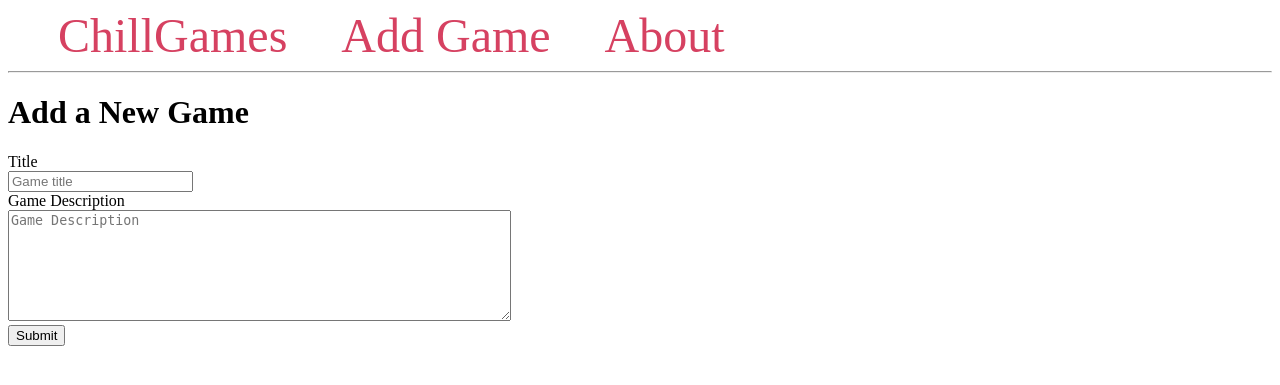
After one commit to Grumbumblior/ChillGamesDB, a Flask app: page /addgame/ in a window 1280 px wide. The commit adds this page. Shown: the top 385 px of the page. Run offline with Flask 3, Linux system fonts and the light colour scheme.

Commit message:
second commit

```diff
--- a/app.py
+++ b/app.py
@@ -1,7 +1,8 @@
 import sqlite3
-from flask import Flask, render_template
+from flask import Flask, render_template, request, url_for, flash, redirect
 
 app = Flask(__name__)
+app.config['SECRET_KEY'] = 'longRandomString'
 
 def get_db_connection():
   conn = sqlite3.connect('database.db')
@@ -15,3 +16,7 @@ def index():
   games = conn.execute('SELECT * FROM gametitle').fetchall()
   conn.close()
   return render_template('index.html', games=games)
+
+@app.route('/addgame/', methods=('GET', 'POST'))
+def addgame():
+    return render_template('addgame.html')
--- /dev/null
+++ b/templates/addgame.html
@@ -0,0 +1,23 @@
+{% extends 'base.html' %}
+
+{% block content %}
+    <h1>{% block title %} Add a New Game {% endblock %}</h1>
+    <form method="post">
+        <label for="title">Title</label>
+        <br>
+        <input type="text" name="title"
+               placeholder="Game title"
+               value="{{ request.form['title'] }}"></input>
+        <br>
+
+        <label for="content">Game Description</label>
+        <br>
+        <textarea name="content"
+                  placeholder="Game Description"
+                  rows="7"
+                  cols="60"
+                  >{{ request.form['description'] }}</textarea>
+        <br>
+        <button type="submit">Submit</button>
+    </form>
+{% endblock %}
--- a/templates/base.html
+++ b/templates/base.html
@@ -4,7 +4,7 @@
     <meta charset="UTF-8">
     <title>{% block title %} {% endblock %}- FlaskApp</title>
     <style>
-        .post {
+        .game {
             padding: 10px;
             margin: 5px;
             background-color: #f3f3f3
@@ -20,7 +20,8 @@
 </head>
 <body>
     <nav>
-        <a href="{{ url_for('index') }}">Chill Games Database of AWESOMENESS and CHILLNESS</a>
+        <a href="{{ url_for('index') }}">ChillGames</a>
+        <a href="{{ url_for('addgame') }}">Add Game</a>
         <a href="#">About</a>
     </nav>
     <hr>
--- a/templates/index.html
+++ b/templates/index.html
@@ -1,12 +1,13 @@
 {% extends 'base.html' %}
 
 {% block content %}
-    <h1>{% block title %} games {% endblock %}</h1>
+    <h1>{% block title %} Games {% endblock %}</h1>
     {% for game in games %}
         <div class='game'>
             <p>{{ game['created'] }}</p>
             <h2>{{ game['title'] }}</h2>
             <p>{{ game['description'] }}</p>
+            <h3>Price: ${{ game['price'] }}</h3>
         </div>
     {% endfor %}
 {% endblock %}
```
